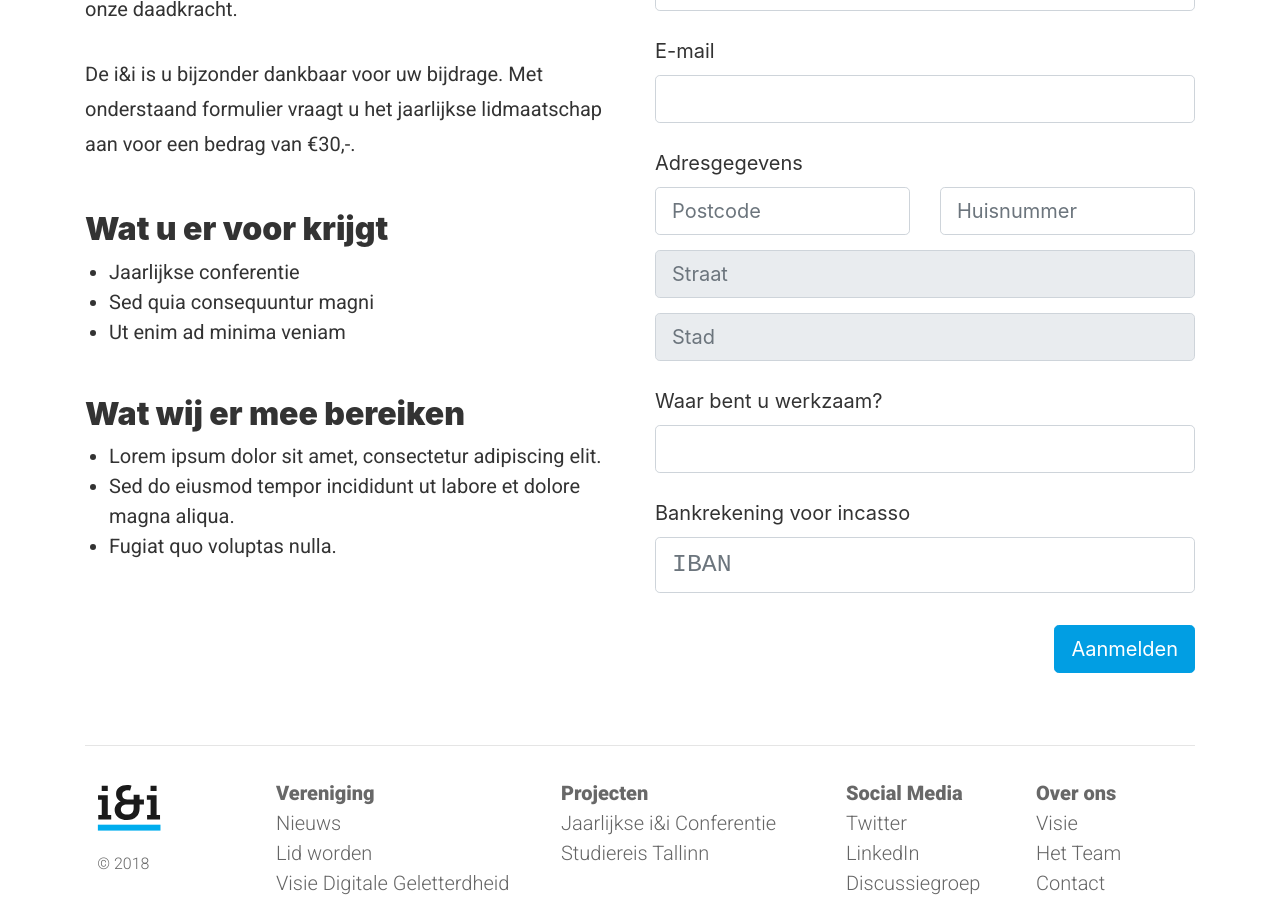
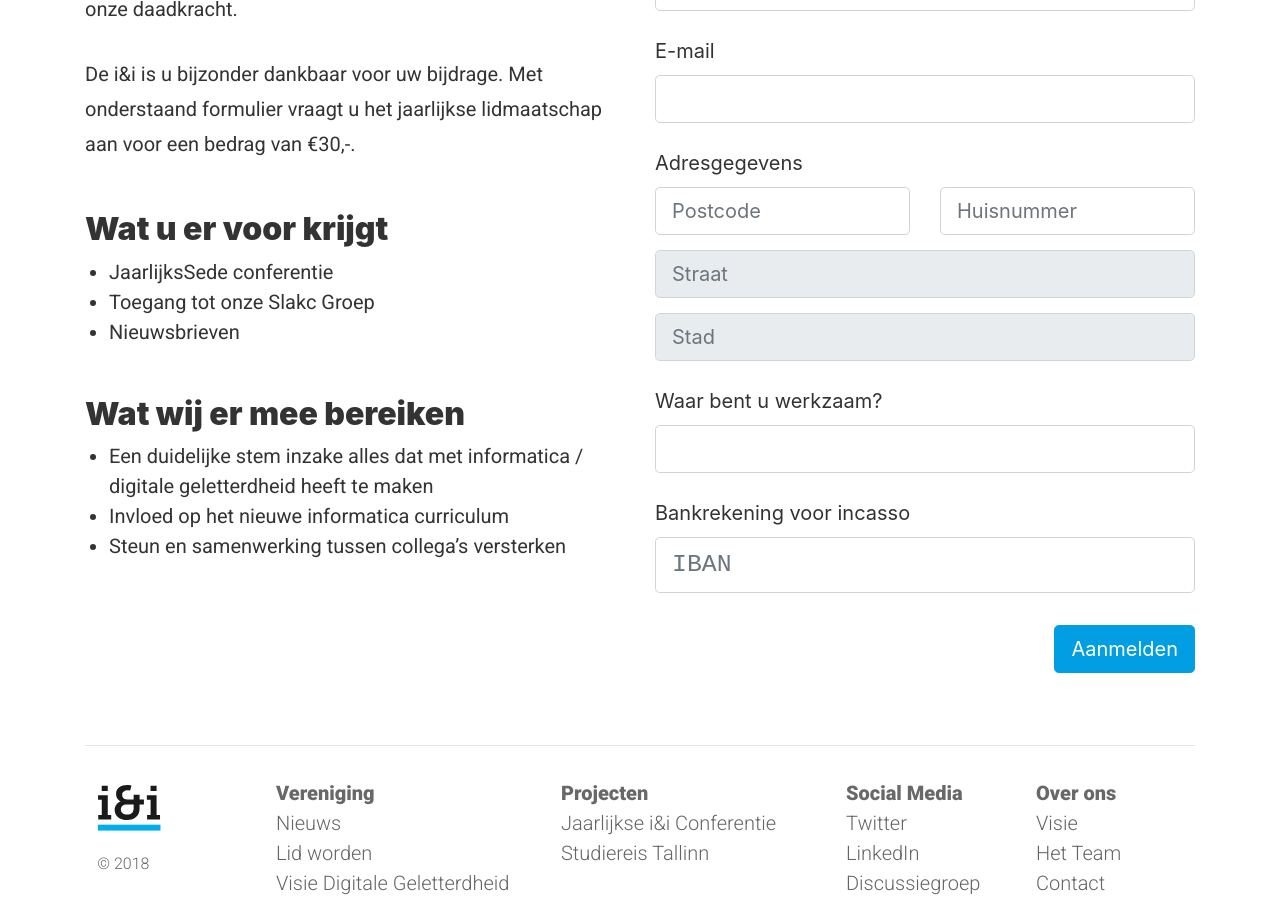
Before and after one commit to ieni/website, a Jekyll site: the page built from _pages/lid-worden.md, in a window 1280 px wide and 900 px high, scrolled down 624 px. Built offline with Jekyll 4.4.1, drawn with Linux system fonts in a browser that asks for light colours.

Commit message:
Update lid-worden.md

```diff
--- a/_pages/lid-worden.md
+++ b/_pages/lid-worden.md
@@ -11,11 +11,11 @@ Met uw lidmaatschap steunt u de vereniging in het uitvoeren van haar activiteite
 De i&i is u bijzonder dankbaar voor uw bijdrage. Met onderstaand formulier vraagt u het jaarlijkse lidmaatschap aan voor een bedrag van €30,-.
 
 ## Wat u er voor krijgt
-- Jaarlijkse conferentie
-- Sed quia consequuntur magni
-- Ut enim ad minima veniam
+- JaarlijksSede conferentie
+- Toegang tot onze Slakc Groep
+- Nieuwsbrieven
 
 ## Wat wij er mee bereiken
-- Lorem ipsum dolor sit amet, consectetur adipiscing elit.
-- Sed do eiusmod tempor incididunt ut labore et dolore magna aliqua.
-- Fugiat quo voluptas nulla.
+- Een duidelijke stem inzake alles dat met informatica / digitale geletterdheid heeft te maken
+- Invloed op het nieuwe informatica curriculum
+- Steun en samenwerking tussen collega's versterken
```
